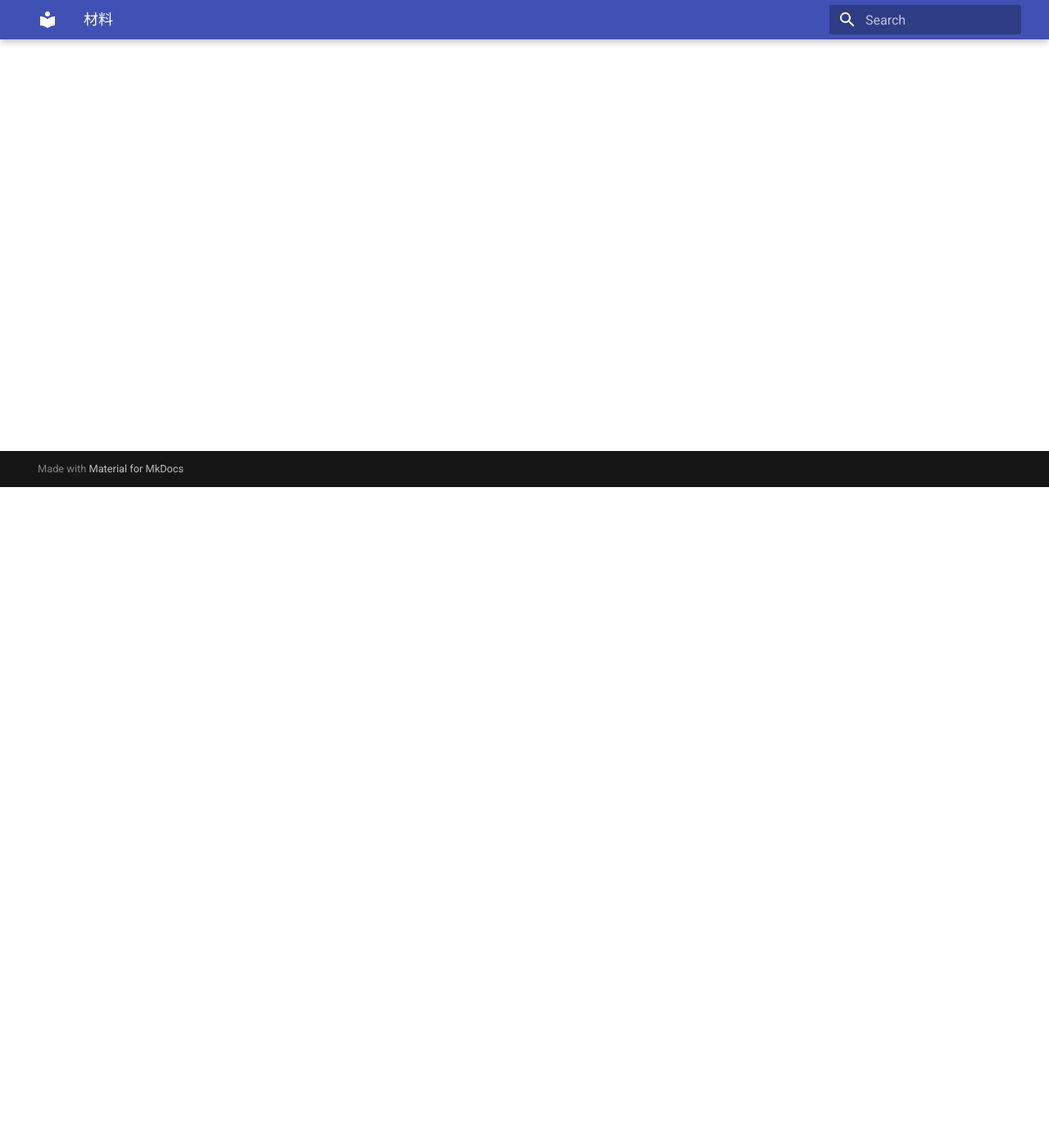
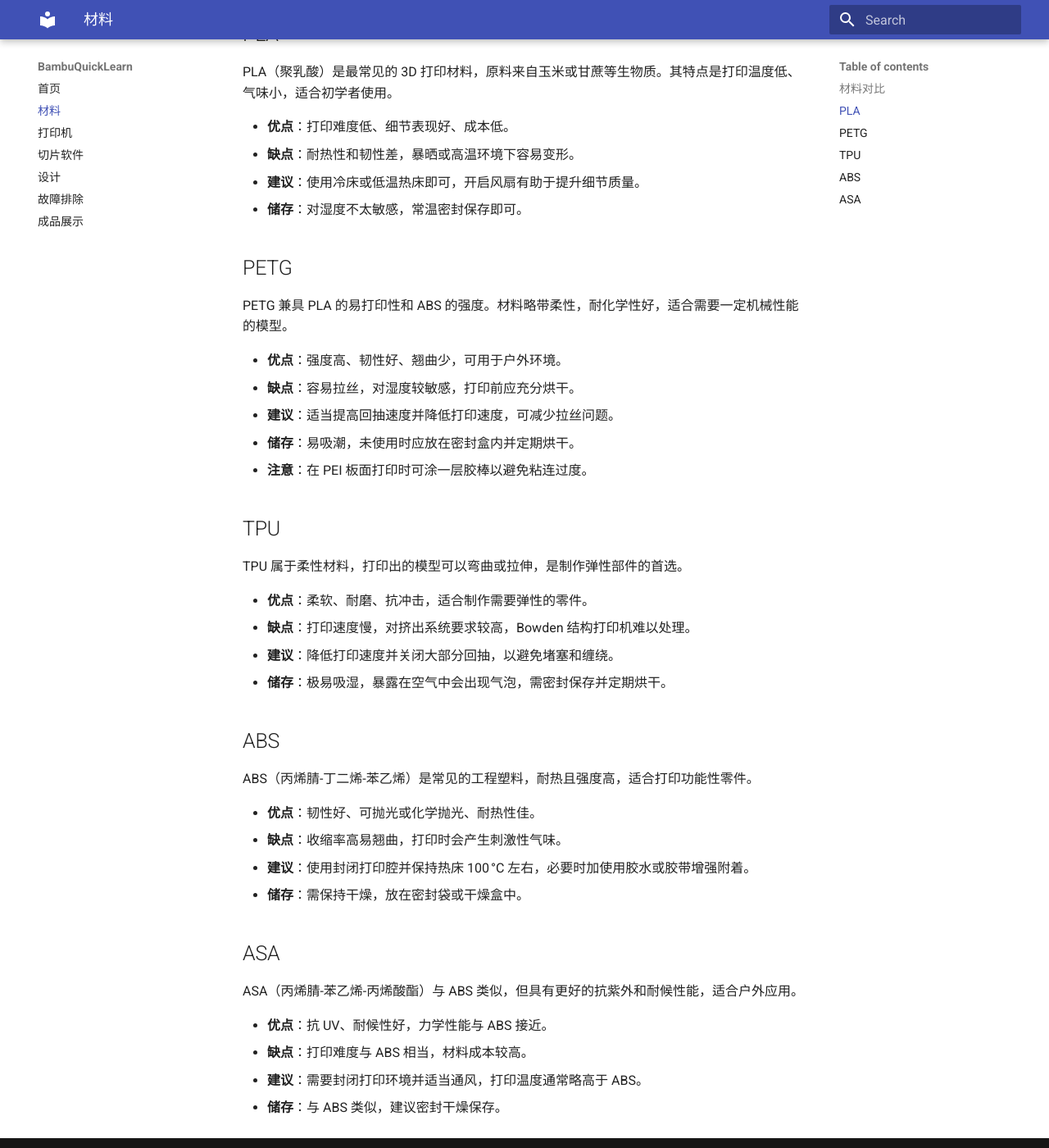
Before and after one commit to SwartzMss/BambuQuickLearn, an MkDocs documentation site: the page built from docs/materials/index.md, in a window 1280 px wide and 1400 px high, scrolled down 806 px. Shown: the whole window at 82% size. Built offline with MkDocs 1.6.1 and Material for MkDocs 9.7.7, drawn with Linux system fonts in a browser that asks for light colours; some of the changed text lies outside the part shown.

Commit message:
docs: 扩充常见材料信息

```diff
--- a/docs/materials/index.md
+++ b/docs/materials/index.md
@@ -1,3 +1,59 @@
 # 材料
 
-此处将补充各类材料相关内容。
+本节简单介绍常见 FDM 打印材料之间的差异，并给出推荐的打印参数和应用场景。
+
+## 材料对比
+
+| 材料 | 打印温度 (°C) | 热床温度 (°C) | 特性 | 优点 | 缺点 | 典型用途 |
+| --- | --- | --- | --- | --- | --- | --- |
+| **PLA** | 190‒220 | 0‒60 | 生物基塑料，硬但脆 | 易打印、表面光滑 | 耐热性差、易脆裂 | 练习模型、装饰品 |
+| **PETG** | 230‒250 | 70‒90 | 略软、韧性好 | 强度高、耐化学性好、翘曲少 | 易拉丝、易吸潮 | 机械部件、户外用品 |
+| **TPU** | 210‒240 | 40‒60 | 弹性体，柔软耐磨 | 极佳柔韧性、耐磨损 | 打印速度慢、对挤出要求高 | 垫片、手机壳、鞋底 |
+| **ABS** | 230‒260 | 90‒110 | 工程塑料，收缩率高 | 耐热、韧性好、可后处理 | 易翘曲、有刺激性气味 | 功能零件、外壳 |
+| **ASA** | 240‒260 | 90‒110 | 抗紫外改良 ABS | 抗 UV、耐候性好 | 打印难度高、同样有气味 | 户外零件、汽车部件 |
+
+## PLA
+
+PLA（聚乳酸）是最常见的 3D 打印材料，原料来自玉米或甘蔗等生物质。其特点是打印温度低、气味小，适合初学者使用。
+
+- **优点**：打印难度低、细节表现好、成本低。
+- **缺点**：耐热性和韧性差，暴晒或高温环境下容易变形。
+- **建议**：使用冷床或低温热床即可，开启风扇有助于提升细节质量。
+- **储存**：对湿度不太敏感，常温密封保存即可。
+
+## PETG
+
+PETG 兼具 PLA 的易打印性和 ABS 的强度。材料略带柔性，耐化学性好，适合需要一定机械性能的模型。
+
+- **优点**：强度高、韧性好、翘曲少，可用于户外环境。
+- **缺点**：容易拉丝，对湿度较敏感，打印前应充分烘干。
+- **建议**：适当提高回抽速度并降低打印速度，可减少拉丝问题。
+- **储存**：易吸潮，未使用时应放在密封盒内并定期烘干。
+- **注意**：在 PEI 板面打印时可涂一层胶棒以避免粘连过度。
+
+## TPU
+
+TPU 属于柔性材料，打印出的模型可以弯曲或拉伸，是制作弹性部件的首选。
+
+- **优点**：柔软、耐磨、抗冲击，适合制作需要弹性的零件。
+- **缺点**：打印速度慢，对挤出系统要求较高，Bowden 结构打印机难以处理。
+- **建议**：降低打印速度并关闭大部分回抽，以避免堵塞和缠绕。
+- **储存**：极易吸湿，暴露在空气中会出现气泡，需密封保存并定期烘干。
+
+## ABS
+
+ABS（丙烯腈-丁二烯-苯乙烯）是常见的工程塑料，耐热且强度高，适合打印功能性零件。
+
+- **优点**：韧性好、可抛光或化学抛光、耐热性佳。
+- **缺点**：收缩率高易翘曲，打印时会产生刺激性气味。
+- **建议**：使用封闭打印腔并保持热床 100 °C 左右，必要时加使用胶水或胶带增强附着。
+- **储存**：需保持干燥，放在密封袋或干燥盒中。
+
+## ASA
+
+ASA（丙烯腈-苯乙烯-丙烯酸酯）与 ABS 类似，但具有更好的抗紫外和耐候性能，适合户外应用。
+
+- **优点**：抗 UV、耐候性好，力学性能与 ABS 接近。
+- **缺点**：打印难度与 ABS 相当，材料成本较高。
+- **建议**：需要封闭打印环境并适当通风，打印温度通常略高于 ABS。
+- **储存**：与 ABS 类似，建议密封干燥保存。
```
